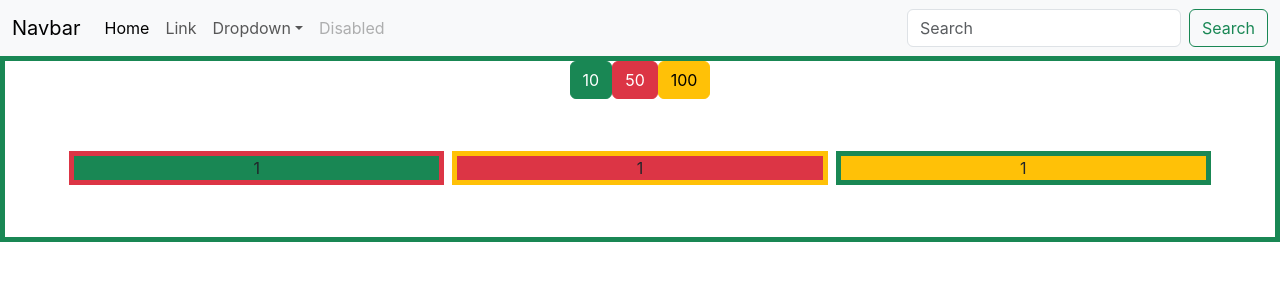
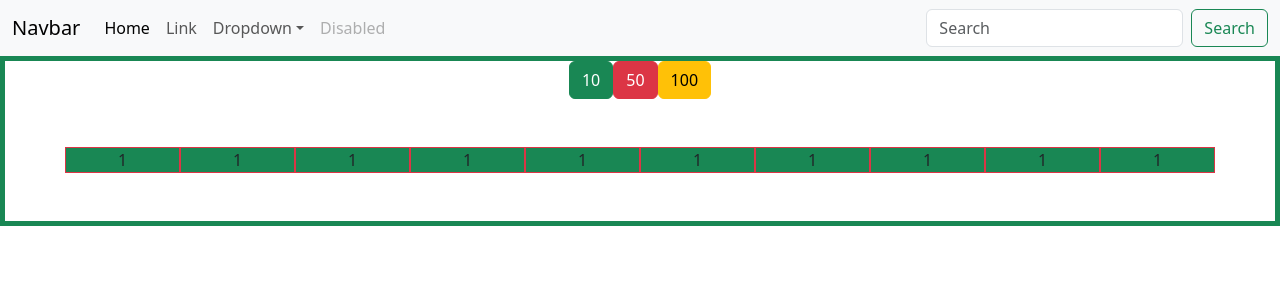
Before and after one commit to vicantlop/sorting-visualizer, a React (Create React App) app: page / in a window 1280 px wide. Both pictures are taken after a click on the button "10". Shown: the top 300 px of the page. Built offline with nearby package versions, Linux system fonts and the light colour scheme.

Commit message:
added buttons to change number of columns

```diff
--- a/package.json
+++ b/package.json
@@ -3,6 +3,7 @@
   "version": "0.1.0",
   "private": true,
   "dependencies": {
+    "@reduxjs/toolkit": "^1.9.5",
     "@testing-library/jest-dom": "^5.16.5",
     "@testing-library/react": "^13.4.0",
     "@testing-library/user-event": "^13.5.0",
@@ -11,6 +12,7 @@
     "react-dom": "^18.2.0",
     "react-redux": "^8.1.1",
     "react-scripts": "5.0.1",
+    "redux-logger": "^3.0.6",
     "web-vitals": "^2.1.4"
   },
   "scripts": {
--- a/src/App.js
+++ b/src/App.js
@@ -1,14 +1,24 @@
 import Navbar from './components/Navbar';
 import Columns from './components/Columns';
+import { useDispatch } from 'react-redux';
+import { setColumns } from './reducers/columnsSlice';
 
 function App() {
+  const dispatch = useDispatch()
+
+  const handleClick = (event) => {
+    event.preventDefault();
+    const columns = parseInt(event.target.value)
+    dispatch(setColumns(columns))
+  }
+
   return (
     <div className="App">
       <Navbar />
-      <div class="container-fluid text-center border border-success border-5">
-        <button type="button" class="btn btn-success">10</button>
-        <button type="button" class="btn btn-danger">50</button>
-        <button type="button" class="btn btn-warning">100</button>
+      <div className="container-fluid text-center border border-success border-5">
+        <button type="button" className="btn btn-success" onClick={handleClick} value={10}>10</button>
+        <button type="button" className="btn btn-danger" onClick={handleClick} value={50}>50</button>
+        <button type="button" className="btn btn-warning" onClick={handleClick} value={100}>100</button>
         <Columns />
       </div>
     </div>
--- a/src/components/Columns.js
+++ b/src/components/Columns.js
@@ -1,15 +1,22 @@
+import { useSelector } from "react-redux/es/hooks/useSelector";
+
+
 const Columns = () => {
-    return (
-        <div class="row flex-nowrap m-5">
-            <div class="col bg-success m-1 border border-danger border-5">
+    const { columns } = useSelector((state) => state.columns)
+
+    const columnElements = []
+
+    for (let i = 0; i < columns; i++) {
+        columnElements.push(
+            <div className="col bg-success border border-danger border-1">
                 1
             </div>
-            <div class="col bg-danger m-1 border border-warning border-5">
-                1
-            </div>
-            <div class="col bg-warning m-1 border border-success border-5">
-                1
-            </div>
+        )
+    }
+
+    return (
+        <div className="row m-5">
+            {columnElements}
         </div>
     )
 }
--- a/src/index.js
+++ b/src/index.js
@@ -1,14 +1,17 @@
 import React from 'react';
 import ReactDOM from 'react-dom/client';
-import './index.css';
 import App from './App';
 import reportWebVitals from './reportWebVitals';
+import { store } from './reducers/store';
+import { Provider } from 'react-redux';
 
 const root = ReactDOM.createRoot(document.getElementById('root'));
 root.render(
-  <React.StrictMode>
-    <App />
-  </React.StrictMode>
+  <Provider store={store}>
+  {/* // <React.StrictMode> */}
+      <App />
+      {/* </React.StrictMode> */}
+  </Provider>
 );
 
 // If you want to start measuring performance in your app, pass a function
--- /dev/null
+++ b/src/reducers/columnsSlice.js
@@ -0,0 +1,31 @@
+import { createAsyncThunk, createSlice } from '@reduxjs/toolkit'
+// import axios from 'axios';
+
+// export const fetchcolumns = createAsyncThunk(
+//     'fetchcolumns',
+//     async () => {
+
+//     }
+// )
+
+export const columnsSlice = createSlice({
+    name: 'columns',
+    initialState: {
+        columns: 0,
+    },
+    reducers: {
+        setColumns: (state, action) => {
+            state.columns = action.payload
+        },
+    },
+    extraReducers: (builder) => {
+        // builder.addCase(fetchcolumns.fulfilled, (state, action) => {
+        //     state.cities.push(action.payload)
+        // })
+    },
+})
+
+//action creators
+export const { setColumns, deleteCity } = columnsSlice.actions
+
+export default columnsSlice.reducer
--- /dev/null
+++ b/src/reducers/store.js
@@ -0,0 +1,8 @@
+import { configureStore, getDefaultMiddleware } from '@reduxjs/toolkit'
+import columns from './columnsSlice'
+import logger from 'redux-logger'
+
+export const store = configureStore({
+  reducer: {columns},
+  middleware: (getDefaultMiddleware) => getDefaultMiddleware().concat(logger),
+})
```
Also changed, not shown: 1 other file (tests, documents, lock files or other folders).
